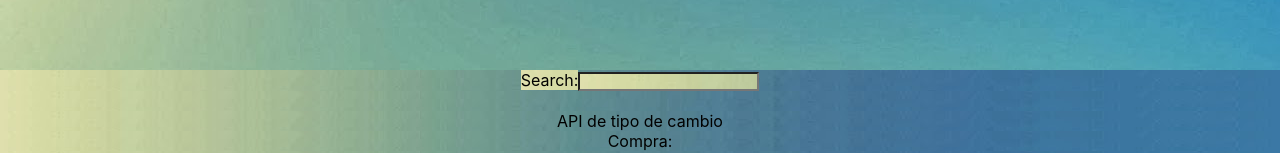
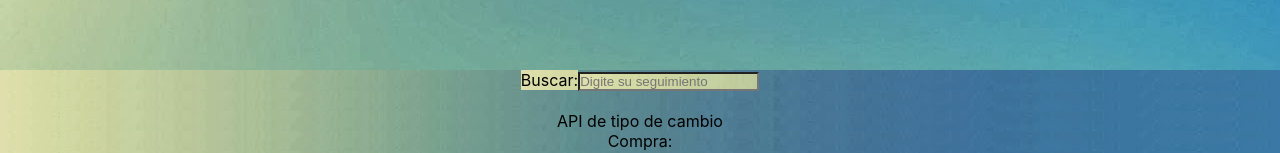
Before and after one commit to nosoyjaviero/trackingpage, a React (Create React App) app: page / in a window 1280 px wide. Shown: the part 411-564 px from the top of the page. Built offline with nearby package versions, Linux system fonts and the light colour scheme; no server answers.

Commit message:
fianl 1.1.1

```diff
--- a/src/App.js
+++ b/src/App.js
@@ -79,6 +79,7 @@ function API() {
 //esqueleto de la pagina. Aqui se une los componentes y apis y funciones
 function App() {
   const [Estado, setEstado] = useState([]);
+
   var id = "";
   const [allData, setAllData] = useState([]);
   const [filteredData, setFilteredData] = useState(allData);
@@ -112,7 +113,7 @@ function App() {
         setFilteredData(response.data);
       })
       .catch(error => {
-        console.log('Error getting fake data: ' + error);
+        console.log('No hay datos ' + error);
       })
   }, []);
 
@@ -133,8 +134,8 @@ function App() {
         <NameForm />
 
         <div style={{ margin: '0 auto', marginTop: '10%' }}>
-          <label>Search:</label>
-          <input type="text" onChange={(event) => handleSearch(event)} />
+          <label>Buscar:</label>
+          <input type="text" placeholder='Digite su seguimiento' onChange={(event) => handleSearch(event)} />
         </div>
         <div style={{ padding: 10 }}>
           {Estado}
```
